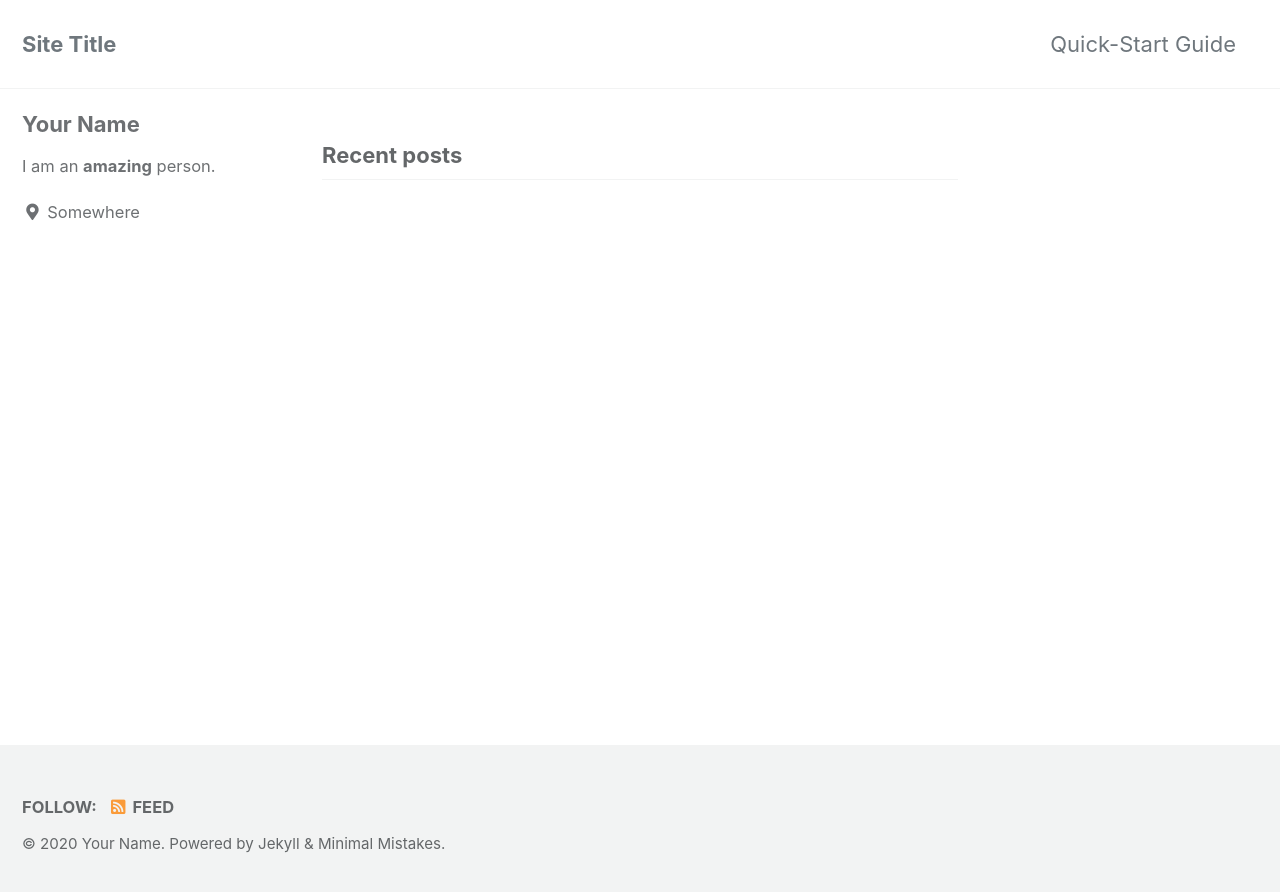
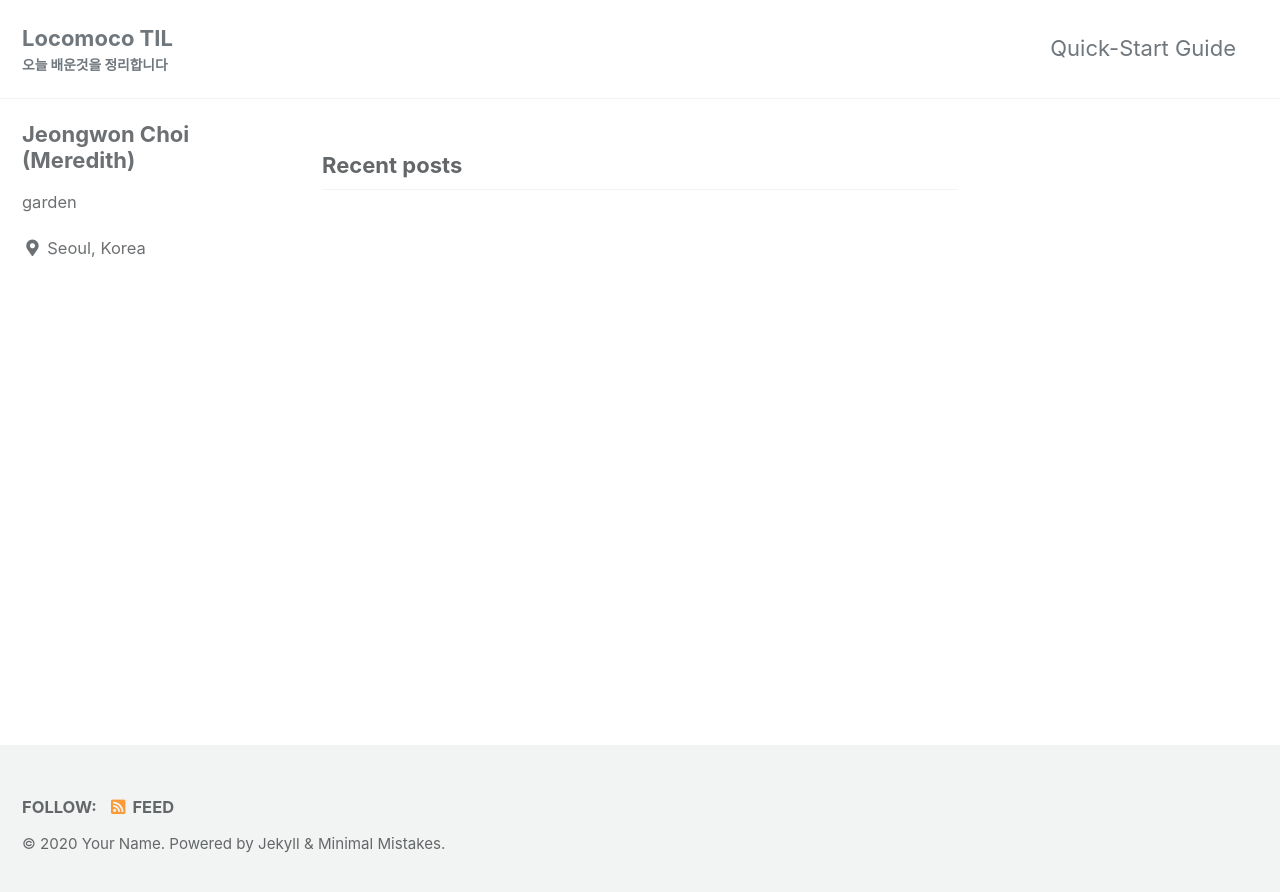
Before and after one commit to tetris8010/tetris8010.github.io, a Jekyll site: the page built from index.html, in a window 1280 px wide. Shown: the top 892 px of the page. Built offline with Jekyll 4.4.1, drawn with Linux system fonts in a browser that asks for light colours; cached includes are drawn as plain includes; the list of posts is cut into pages by our own code.

Commit message:
third commit

```diff
--- a/_config.yml
+++ b/_config.yml
@@ -16,14 +16,14 @@ minimal_mistakes_skin    : "default" # "air", "aqua", "contrast", "dark", "dirt"
 
 # Site Settings
 locale                   : "en-US"
-title                    : "Site Title"
-title_separator          : "-"
-subtitle                 : # site tagline that appears below site title in masthead
+title                    : "Locomoco TIL"
+title_separator          : " : "
+subtitle                 : "오늘 배운것을 정리합니다"
 name                     : "Your Name"
 description              : "An amazing website."
-url                      : # the base hostname & protocol for your site e.g. "https://mmistakes.github.io"
+url                      : "https://tetris8010.github.io"
 baseurl                  : # the subpath of your site, e.g. "/blog"
-repository               : # GitHub username/repo-name e.g. "mmistakes/minimal-mistakes"
+repository               : "tetris8010/tetris8010.github.io"
 teaser                   : # path of fallback teaser image, e.g. "/assets/images/500x300.png"
 logo                     : # path of logo image to display in the masthead, e.g. "/assets/images/88x88.png"
 masthead_title           : # overrides the website title displayed in the masthead, use " " for no title
@@ -93,10 +93,10 @@ analytics:
 
 # Site Author
 author:
-  name             : "Your Name"
+  name             : "Jeongwon Choi (Meredith) "
   avatar           : # path of avatar image, e.g. "/assets/images/bio-photo.jpg"
-  bio              : "I am an **amazing** person."
-  location         : "Somewhere"
+  bio              : "garden"
+  location         : "Seoul, Korea"
   email            :
   links:
     - label: "Email"
--- a/_includes/mathjax_support.html
+++ b/_includes/mathjax_support.html
@@ -0,0 +1,6 @@
+<script type="text/x-mathjax-config">
+    MathJax.Hub.Config({
+        tex2jax: {inlineMath: [['$','$'], ['\\(','\\)']]}
+    });
+</script>
+<script src="https://cdn.mathjax.org/mathjax/latest/MathJax.js?config=Tex-AMS-MML_HTMLorMML"></script>
--- a/_layouts/default.html
+++ b/_layouts/default.html
@@ -12,6 +12,10 @@
   <head>
     {% include head.html %}
     {% include head/custom.html %}
+    <!--페이지에서 math jax를 포함할건데 참이되게해라?-->
+    {% if page.use_math %}
+      {% include mathjax_support.html %}
+    {% endif %}
   </head>
 
   <body class="layout--{{ page.layout | default: layout.layout }}{% if page.classes or layout.classes %}{{ page.classes | default: layout.classes | join: ' ' | prepend: ' ' }}{% endif %}">
```
Also changed, not shown: _post/2020-10-29-first.md (+22 -0 lines), screenshot-layouts.png (deleted), screenshot.png (deleted).
